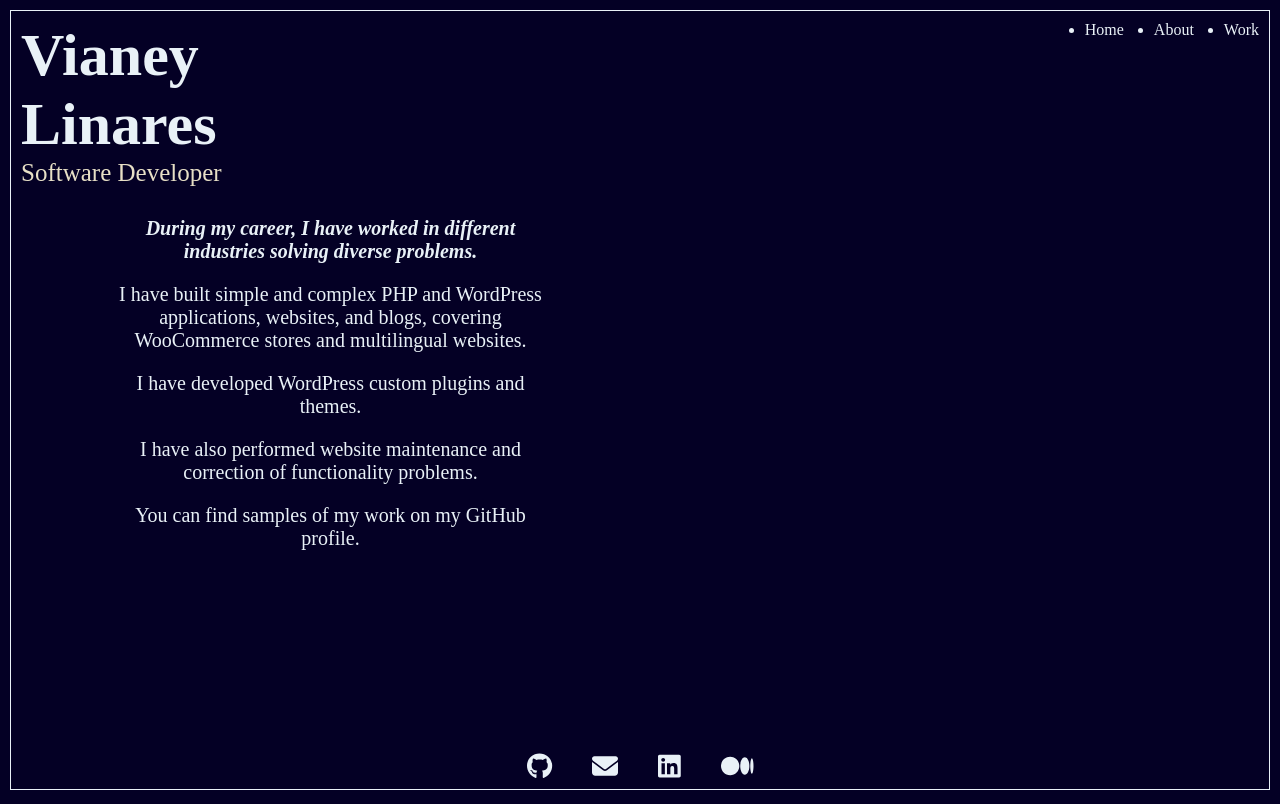
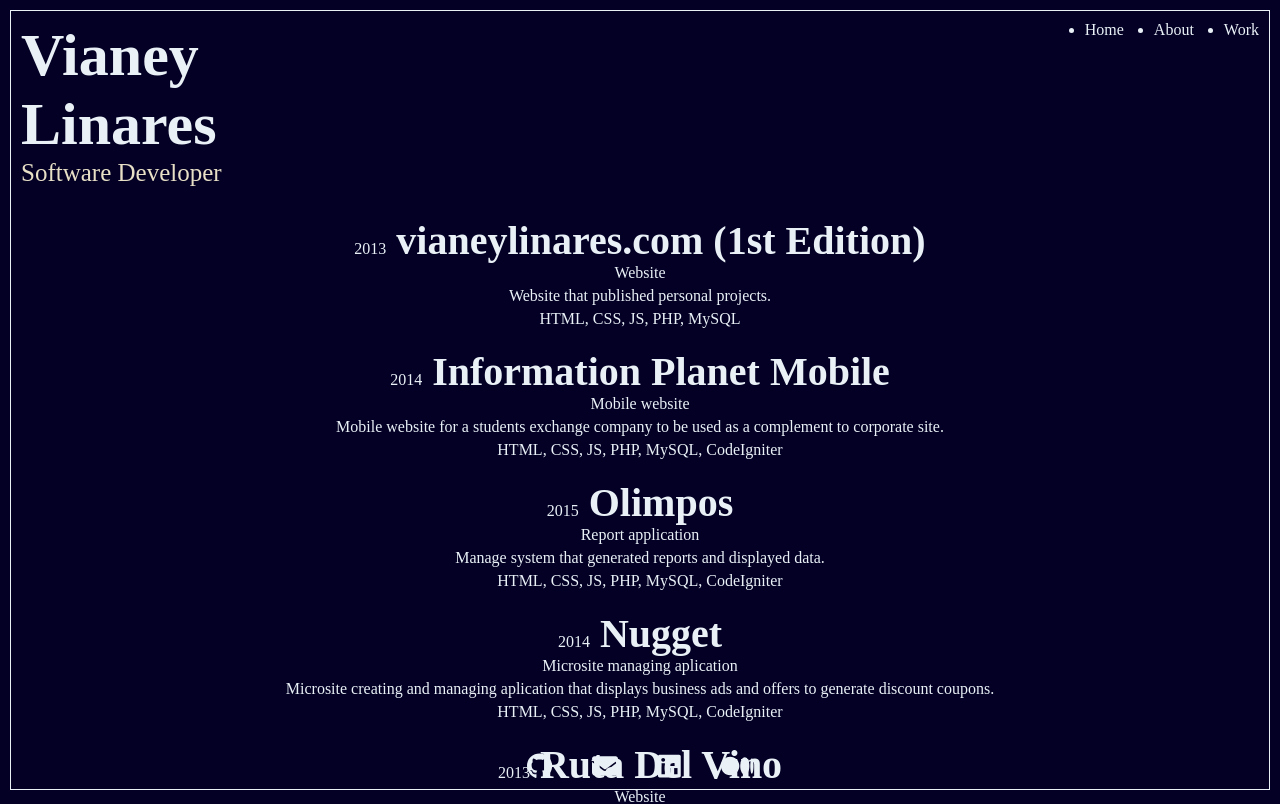
Before and after one commit to vianeylinares/vl-react, a React (Create React App) app: page /work in a window 1280 px wide. Shown: the top 804 px of the page. Built offline with nearby package versions, Linux system fonts and the light colour scheme.

Commit message:
Changed styles and structure to accomodate main content in one column instead of two. Also, added projects.js to load preliminary work/projects data.

```diff
--- a/src/components/About.js
+++ b/src/components/About.js
@@ -3,10 +3,6 @@ import React from 'react';
 export const About = () => {
   return (
     <div className="about">
-      <div className='left'>
-
-      </div>
-      <div className='right'>
       <p className='strong italic'>
         Besides being a developer...
       </p>
@@ -20,6 +16,5 @@ export const About = () => {
         I like to workout and walk my dog.
       </p>
     </div>
-    </div>
   )
 }
--- a/src/components/Home.js
+++ b/src/components/Home.js
@@ -3,10 +3,8 @@ import React from 'react';
 export const Home = () => {
   return (
     <div className="home">
-      <div className='left'>
-
-      </div>
-      <div className='right'>
+      <div className='welcome'>
+        <h2>WELCOME</h2>
         <p>
           Hi, I am Vianey. I am passionate about technology, development and, solving problems. Currently, I am working as a WordPress Developer.
         </p>
--- a/src/components/Work.js
+++ b/src/components/Work.js
@@ -1,28 +1,26 @@
 import React from 'react';
+import { projects } from '../data/projects';
 
 export const Work = () => {
   return (
     <div className="work">
-      <div className='left'>
-        <p className='strong italic'>
-          During my career, I have worked in different industries solving diverse problems.
-        </p>
-        <p>
-          I have built simple and complex PHP and WordPress applications, websites, and blogs, covering WooCommerce stores and multilingual websites.
-        </p>
-        <p>
-          I have developed WordPress custom plugins and themes.
-        </p>
-        <p>
-          I have also performed website maintenance and correction of functionality problems.
-        </p>
-        <p>
-          You can find samples of my work on my GitHub profile.
-        </p>
-      </div>
-      <div className='right'>
-
-      </div>
+      {
+        projects.map(project => {
+          return(
+            <article key={project.id} className='work-item'>
+              <div>
+                <span className='year'>{project.year}</span>
+                <h2 className='title'>
+                  {project.name}
+                </h2>
+              </div>
+              <span className='type'>{project.categories}</span>
+              <span className='description'>{project.description}</span>
+              <span className='technologies'>{project.technology}</span>
+            </article>
+          );
+        })
+      }
     </div>
   )
 }
--- /dev/null
+++ b/src/data/projects.js
@@ -0,0 +1,93 @@
+export const projects = [
+    {
+        'id': '1',
+        'name': 'vianeylinares.com (1st Edition)',
+        'url': 'https://vianeylinares.com',
+        'technology': 'HTML, CSS, JS, PHP, MySQL',
+        'categories': 'Website',
+        'year': '2013',
+        'description': 'Website that published personal projects.'
+    },
+    {
+        'id': '2',
+        'name': 'Information Planet Mobile',
+        'url': 'https://informationplanet.com/mobile',
+        'technology': 'HTML, CSS, JS, PHP, MySQL, CodeIgniter',
+        'categories': 'Mobile website',
+        'year': '2014',
+        'description': 'Mobile website for a students exchange company to be used as a complement to corporate site.'
+    },
+    {
+        'id': '3',
+        'name': 'Olimpos',
+        'url': '',
+        'technology': 'HTML, CSS, JS, PHP, MySQL, CodeIgniter',
+        'categories': 'Report application',
+        'year': '2015',
+        'description': 'Manage system that generated reports and displayed data.'
+    },
+    {
+        'id': '4',
+        'name': 'Nugget',
+        'url': '',
+        'technology': 'HTML, CSS, JS, PHP, MySQL, CodeIgniter',
+        'categories': 'Microsite managing aplication',
+        'year': '2014',
+        'description': 'Microsite creating and managing aplication that displays business ads and offers to generate discount coupons.'
+    },
+    {
+        'id': '5',
+        'name': 'Ruta Del Vino',
+        'url': '',
+        'technology': 'HTML, CSS, JS, PHP, WordPress',
+        'categories': 'Website',
+        'year': '2013',
+        'description': 'Developed WordPress custom theme.'
+    },
+    {
+        'id': '6',
+        'name': 'vianeylinares.com (1st Edition)',
+        'url': 'https://vianeylinares.com',
+        'technology': 'HTML, CSS, JS, PHP, MySQL',
+        'categories': 'Website',
+        'year': '2013',
+        'description': 'Website that published personal projects.'
+    },
+    {
+        'id': '7',
+        'name': 'Information Planet Mobile',
+        'url': 'https://informationplanet.com/mobile',
+        'technology': 'HTML, CSS, JS, PHP, MySQL, CodeIgniter',
+        'categories': 'Mobile website',
+        'year': '2014',
+        'description': 'Mobile website for a students exchange company to be used as a complement to corporate site.'
+    },
+    {
+        'id': '8',
+        'name': 'Olimpos',
+        'url': '',
+        'technology': 'HTML, CSS, JS, PHP, MySQL, CodeIgniter',
+        'categories': 'Report application',
+        'year': '2015',
+        'description': 'Manage system that generated reports and displayed data.'
+    },
+    {
+        'id': '9',
+        'name': 'Nugget',
+        'url': '',
+        'technology': 'HTML, CSS, JS, PHP, MySQL, CodeIgniter',
+        'categories': 'Microsite managing aplication',
+        'year': '2014',
+        'description': 'Microsite creating and managing aplication that displays business ads and offers to generate discount coupons.'
+    },
+    {
+        'id': '10',
+        'name': 'Ruta Del Vino',
+        'url': '',
+        'technology': 'HTML, CSS, JS, PHP, WordPress',
+        'categories': 'Website',
+        'year': '2013',
+        'description': 'Developed WordPress custom theme.'
+    },
+
+];
--- a/src/index.css
+++ b/src/index.css
@@ -40,12 +40,37 @@ body{
   height: 100%;
 }
 
+.content{
+  overflow: hidden;
+  overflow-y: auto;
+}
+
 .strong{
   font-weight: bold;
 }
 
 .italic{
   font-style: italic;
+}
+
+/* width */
+::-webkit-scrollbar {
+  display: none;
+}
+
+/* Track */
+::-webkit-scrollbar-track {
+  display: none;
+}
+
+/* Handle */
+::-webkit-scrollbar-thumb {
+  display: none;
+}
+
+/* Handle on hover */
+::-webkit-scrollbar-thumb:hover {
+  display: none;
 }
 
 
@@ -114,11 +139,6 @@ body{
 
 /* Main content area */
 
-.content{
-  overflow: hidden;
-  overflow-y: auto;
-}
-
 .content > div{
   display: flex;
   flex-wrap: wrap;
@@ -126,41 +146,44 @@ body{
   align-items: center;
 }
 
-.left,
-.right{
-  flex-basis: 50%;
+
+/* Home */
+
+.welcome{
+  flex-basis: 100%;
   display: flex;
   justify-content: center;
   flex-wrap: wrap;
+  text-align: center;;
 }
 
+.welcome h2,
+.welcome p{
+  flex-basis: 100%;
+}
 
-/* Home */
+.welcome h2{
+  font-size: 50px;
+  margin-bottom: 20px;
+}
 
-.home .right p{
-  width: 450px;
-  text-align: center;
+.welcome p{
+  max-width: 600px;
   font-size: 20px;
 }
 
 
 /* About */
 
-.about .left,
-.about .right {
-  flex-basis: 50%;
-  display: flex;
-  justify-content: center;
-  flex-wrap: wrap;
-  flex-direction: column;
+.about{
   align-content: center;
 }
 
-.about .right p{
-  width: 450px;
+.about p{
+  flex-basis: 100%;
+  margin-bottom: 20px;
   text-align: center;
   font-size: 20px;
-  margin-bottom: 20px;
 }
 
 
@@ -174,9 +197,41 @@ body{
   flex-direction: column;
   align-content: center;
 }
+
+.work .left,
+.work .right{
+  height: 100%;
+}
+
 .work .left p{
   width: 450px;
   text-align: center;
   font-size: 20px;
   margin-bottom: 20px;
 }
+
+.work-item{
+  width: 100%;
+  text-align: center;
+  margin-bottom: 15px;
+}
+
+.work-item .year,
+.work-item .title{
+  display: inline-block;
+}
+
+.work-item .title{
+  font-size: 40px;
+}
+
+.work-item .year{
+  margin-right: 10px;
+}
+
+.work-item .type,
+.work-item .description,
+.work-item .technologies{
+  display: block;
+  margin-bottom: 5px;
+}
```
Lines whose indentation alone changed are shown as unchanged.
